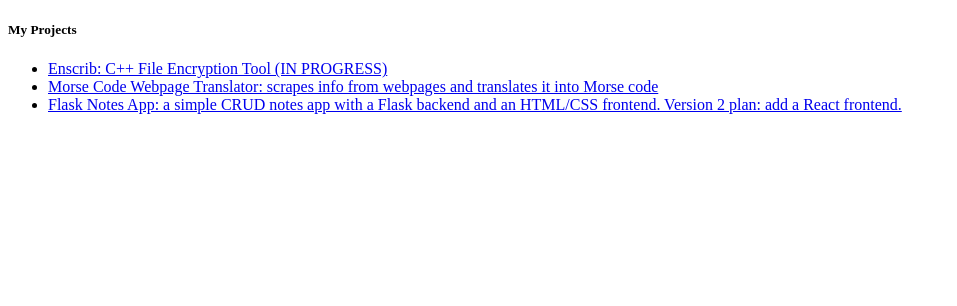
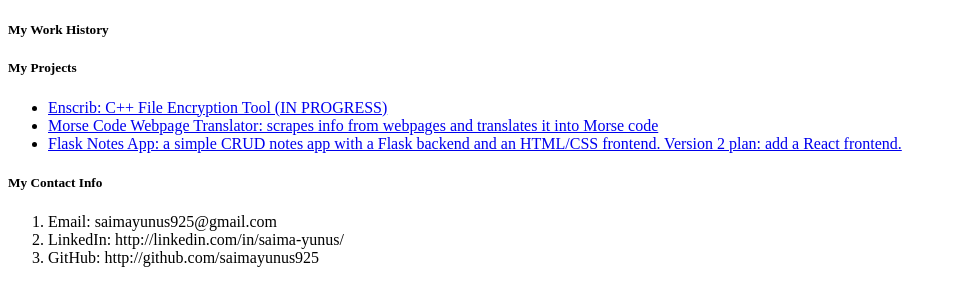
Before and after one commit to saimayunus925/Quantum-Quill-Codefolio, a plain HTML site: page index.html in a window 1280 px wide. Shown: the whole page, without its empty margins (0-957 px from the left). Drawn offline with Linux system fonts and the light colour scheme.

Commit message:
separated the different sections of my webpage into divs

```diff
--- a/index.html
+++ b/index.html
@@ -6,6 +6,10 @@
     <title>QuantumQuill Codefolio: Saima's Portfolio</title>
 </head>
 <body>
+    <div>
+        <h5>My Work History</h5>
+    </div>
+    <div>
         <h5>My Projects</h5>
         <ul>
             <li><a href="https://github.com/saimayunus925/enscrib.git">Enscrib: C++ File Encryption Tool (IN PROGRESS)</a></li>
@@ -14,5 +18,14 @@
             <li><a href="https://github.com/saimayunus925/notes-app.git">Flask Notes App: a simple CRUD notes app with a
                 Flask backend and an HTML/CSS frontend. Version 2 plan: add a React frontend.</a></li>
         </ul>
+    </div>
+    <div>
+        <h5>My Contact Info</h5>
+        <ol>
+            <li>Email: saimayunus925@gmail.com</li>
+            <li>LinkedIn: http://linkedin.com/in/saima-yunus/</li>
+            <li>GitHub: http://github.com/saimayunus925</li>
+        </ol>
+    </div>
 </body>
 </html>
```
Lines whose indentation alone changed are shown as unchanged.
